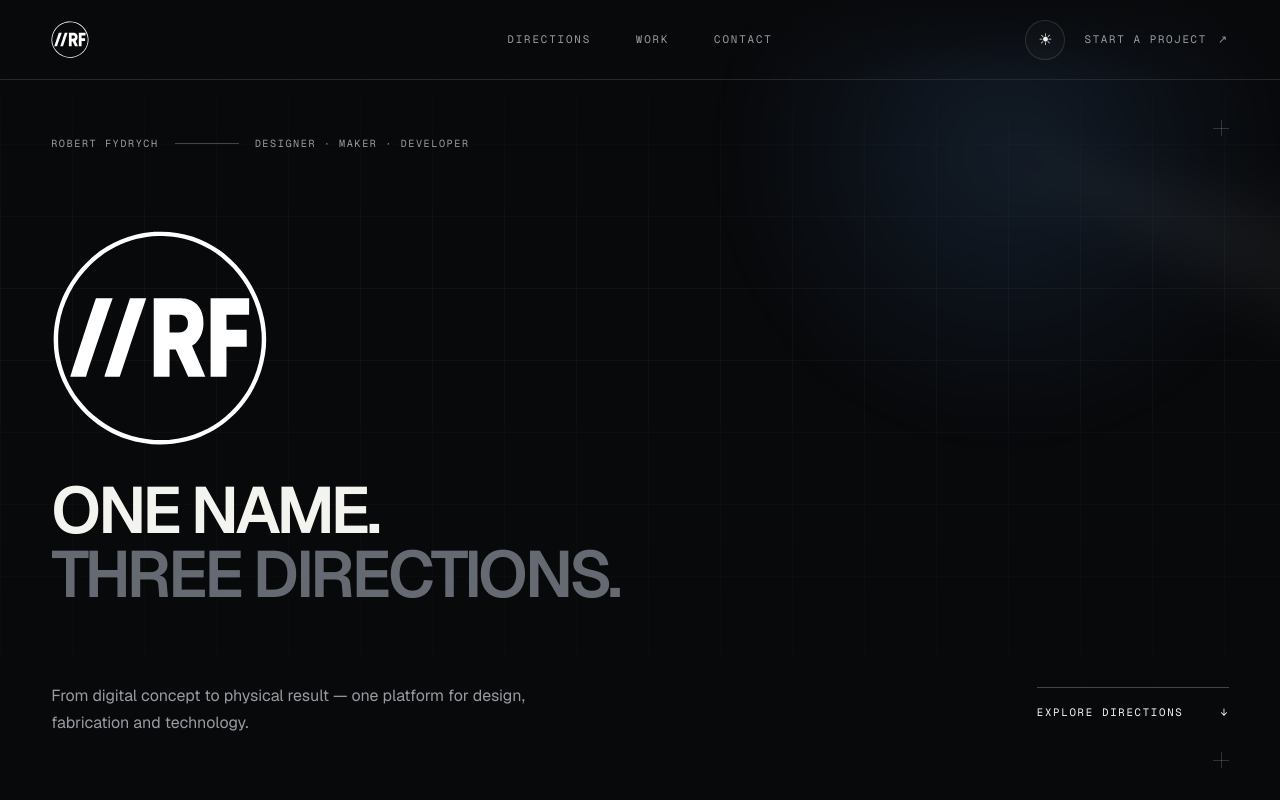
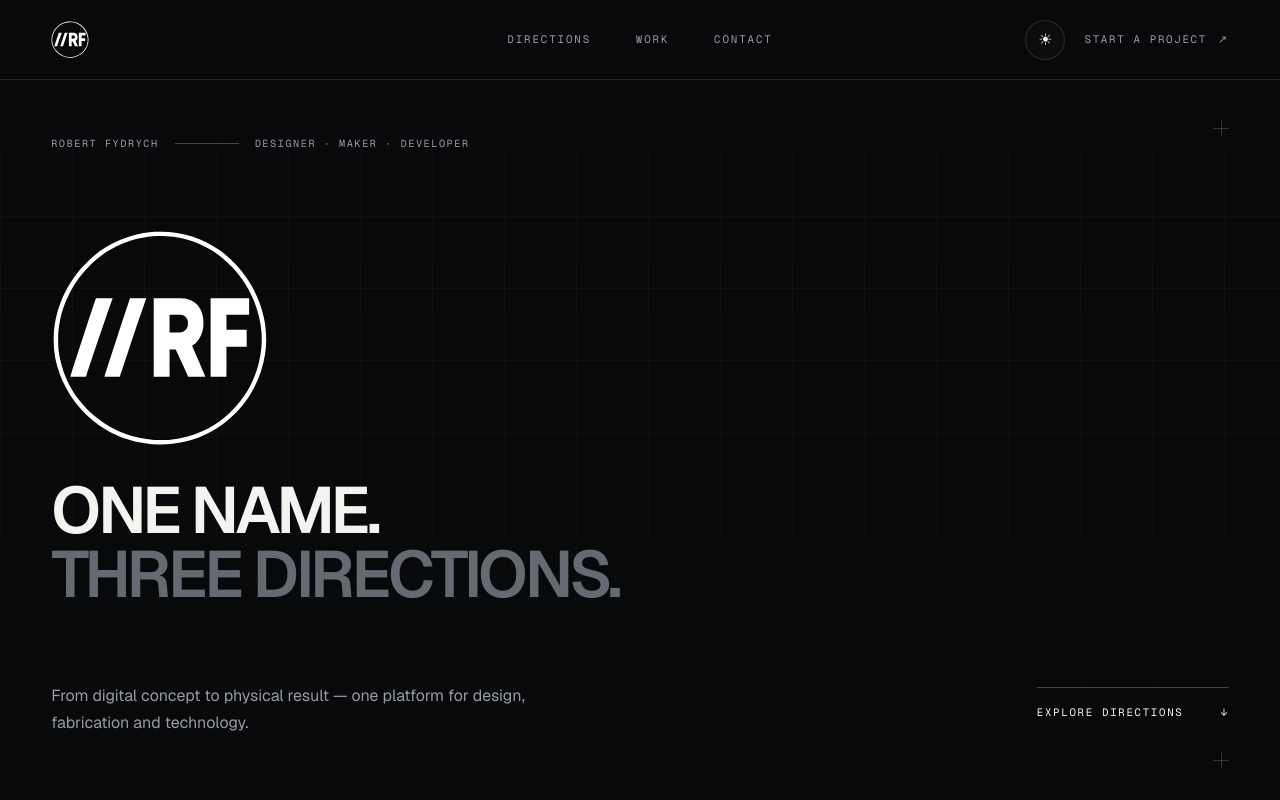
Before and after one commit to RobFyd/RF-platform, a Next.js app: page / in a window 1280 px wide. Shown: the top 800 px of the page. Built offline with nearby package versions, Linux system fonts and the light colour scheme.

Commit message:
Remove cursor-following hero glow

```diff
--- a/app/page.tsx
+++ b/app/page.tsx
@@ -37,7 +37,6 @@ export default function Home() {
       <SiteHeader />
       <main>
         <InteractiveHero>
-          <div className="hero-light" aria-hidden="true" />
           <div className="technical-grid" aria-hidden="true" />
           <div className="hero-content">
             <p className="eyebrow">
```
